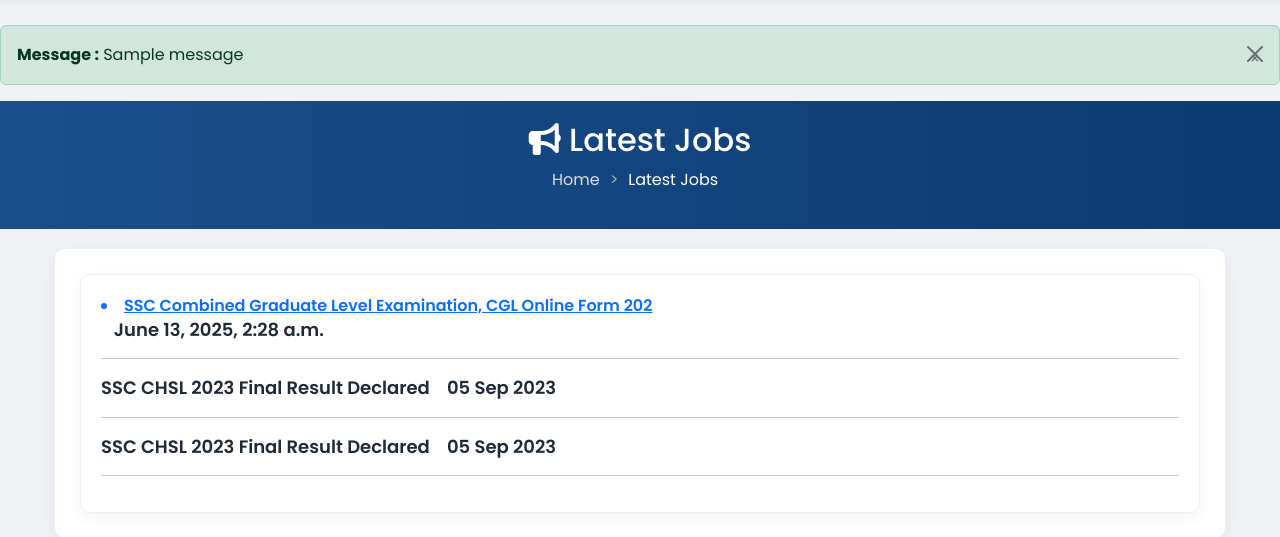
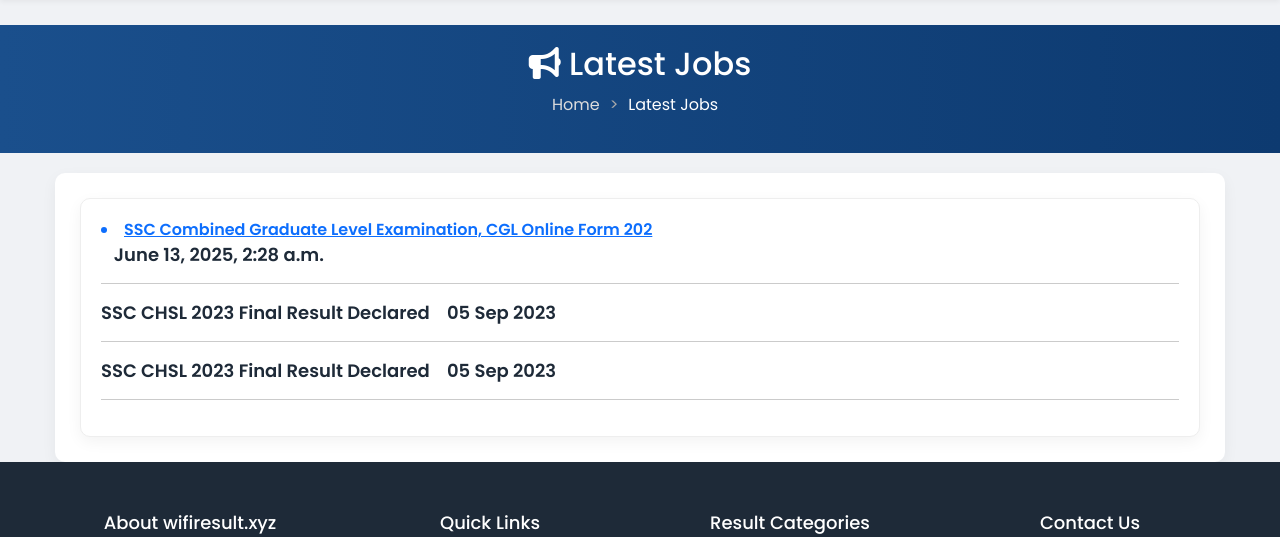
Before and after one commit to Arvind8755/pdeploy, a Django app: page /jobs/ in a window 1280 px wide. Shown: the part 168-705 px from the top of the page. Run offline with Django 5.2, Linux system fonts and the light colour scheme; data comes from the database, SQL or seed files in the repository; both versions use the stored data as it was after the commit; tables that the repository leaves empty hold one stand-in row (values such as "Sample post"); one stand-in notice (Sample message) is shown; some libraries are stand-ins or nearby versions.

Commit message:
frist commit

```diff
--- a/wifiresult/templates/basefile/base.html
+++ b/wifiresult/templates/basefile/base.html
@@ -81,14 +81,7 @@
         </div>
     </nav>
 <br>
-{% for message in messages %}
-<div class="alert alert-{{ message.tags }} alert-dismissible fade show" role="alert">
-   <strong>Message :</strong>  {{ message }}
-    <button type="button" class="btn-close" data-bs-dismiss="alert" aria-label="Close">
-      <span aria-hidden="true">&times;</span>
-    </button>
-</div>
-{% endfor %}
+
 {% block body %}
 
 
```
Also changed, not shown: wifiresult/templates/mainfile/contact.html (+9 -0 lines), wifiresult/db.sqlite3.
